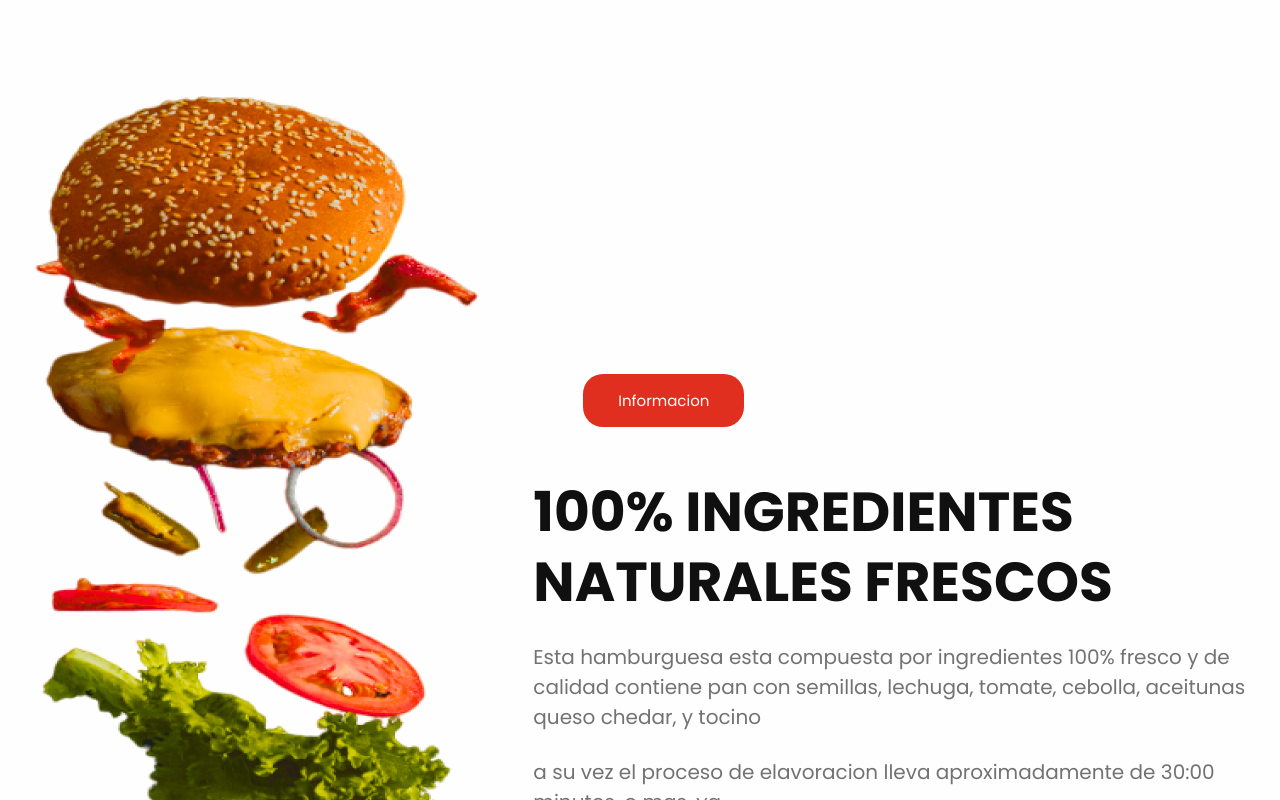
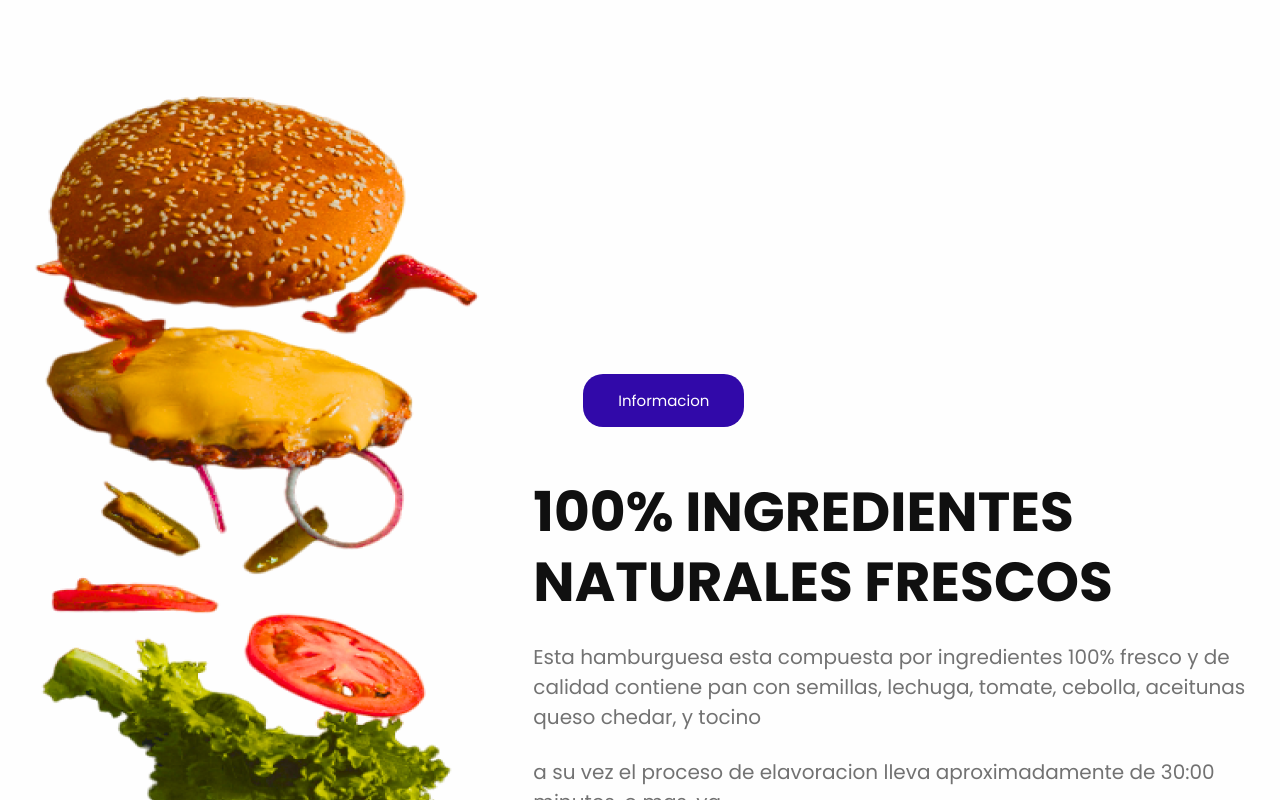
Before and after one commit to elvisuriel/comidas-rapidas, a plain HTML site: page index.html in a window 1280 px wide. In both pictures the pointer is over the link 663 px from the left and 1090 px from the top of the page. Shown: the part 690-1490 px from the top of the page. Drawn offline with Linux system fonts and the light colour scheme.

Commit message:
ajustando hobbrr

```diff
--- a/css/style.css
+++ b/css/style.css
@@ -124,7 +124,7 @@ body {
 }
 
 .btn-1:hover {
-  background-color: #e02f1f;
+  background-color: #3109a9;
 }
 
 .about {
```
